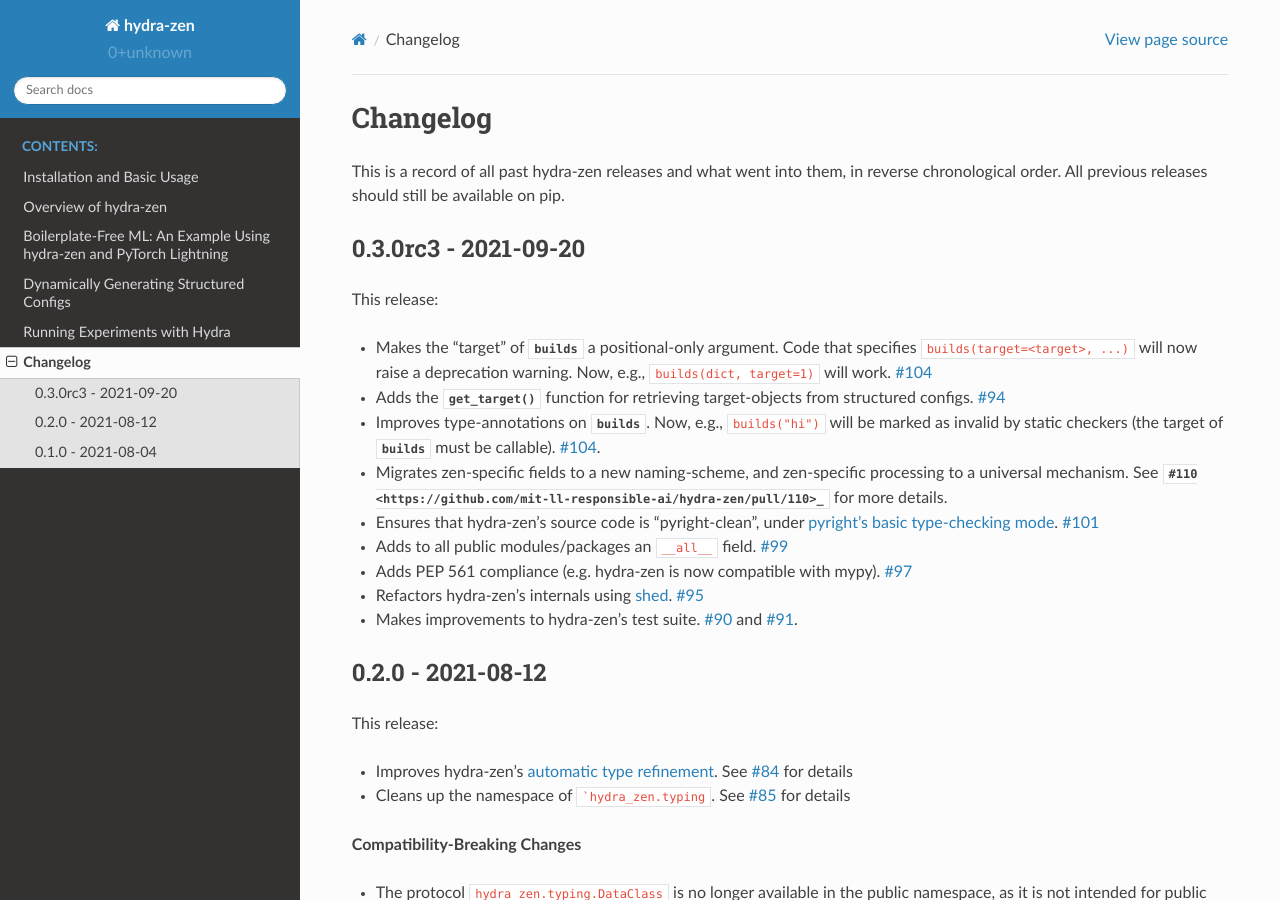
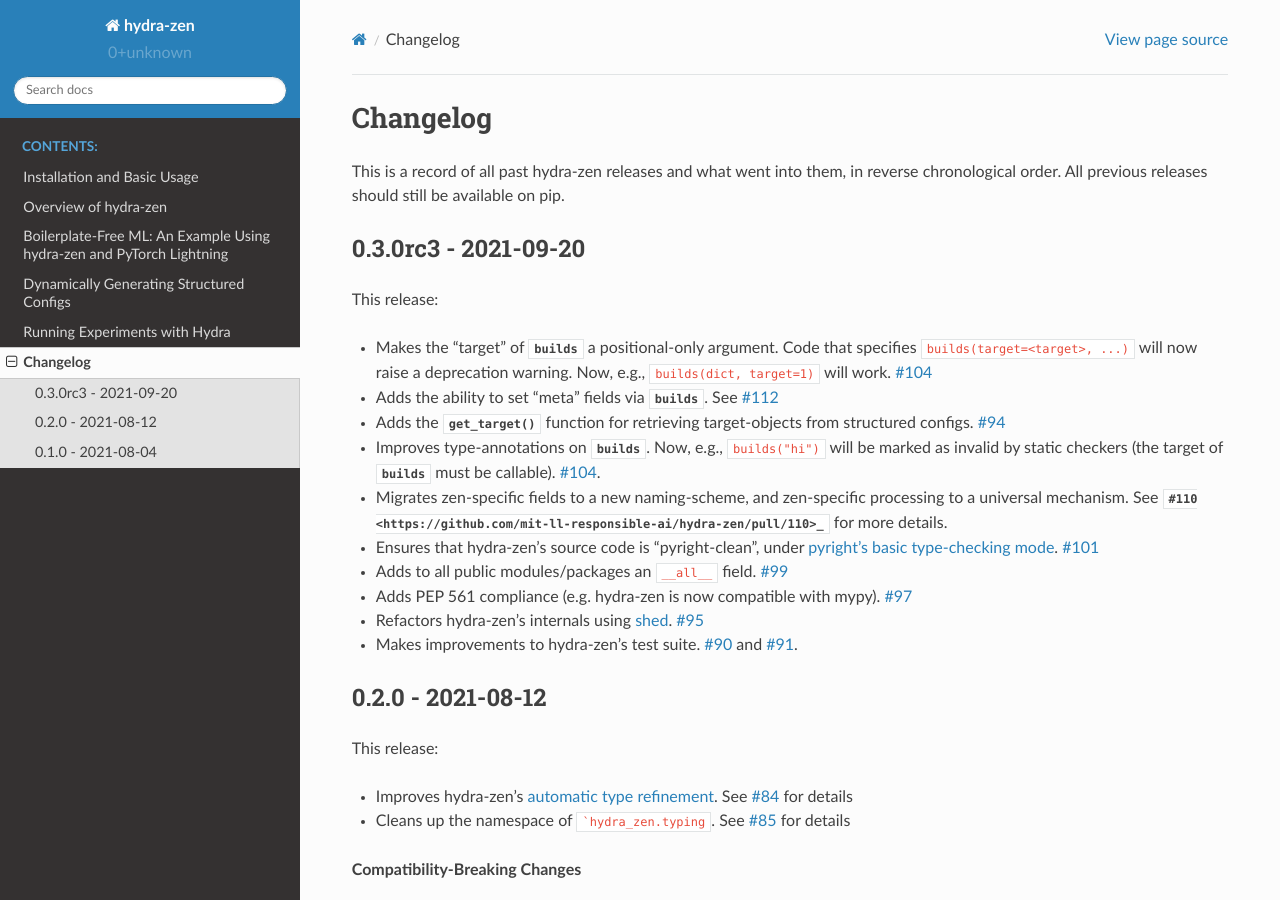
Before and after one commit to mit-ll-responsible-ai/hydra-zen, a Sphinx documentation site: the page built from docs/source/changes.rst, in a window 1280 px wide and 900 px high. Built offline with Sphinx 7.4.7 and the Read the Docs theme 2.0.0, drawn with Linux system fonts in a browser that asks for light colours.

Commit message:
update changelog

```diff
--- a/docs/source/changes.rst
+++ b/docs/source/changes.rst
@@ -14,6 +14,7 @@
 This release:
 
 - Makes the "target" of `builds` a positional-only argument. Code that specifies ``builds(target=<target>, ...)`` will now raise a deprecation warning. Now, e.g., ``builds(dict, target=1)`` will work. `#104 <https://github.com/mit-ll-responsible-ai/hydra-zen/pull/104>`_
+- Adds the ability to set "meta" fields via `builds`. See `#112 <https://github.com/mit-ll-responsible-ai/hydra-zen/pull/112>`_
 - Adds the :func:`~hydra_zen.get_target` function for retrieving target-objects from structured configs. `#94 <https://github.com/mit-ll-responsible-ai/hydra-zen/pull/94>`_
 - Improves type-annotations on `builds`. Now, e.g., ``builds("hi")`` will be marked as invalid by static checkers (the target of `builds` must be callable). `#104 <https://github.com/mit-ll-responsible-ai/hydra-zen/pull/104>`_.
 - Migrates zen-specific fields to a new naming-scheme, and zen-specific processing to a universal mechanism. See `#110 <https://github.com/mit-ll-responsible-ai/hydra-zen/pull/110>_` for more details.
```
